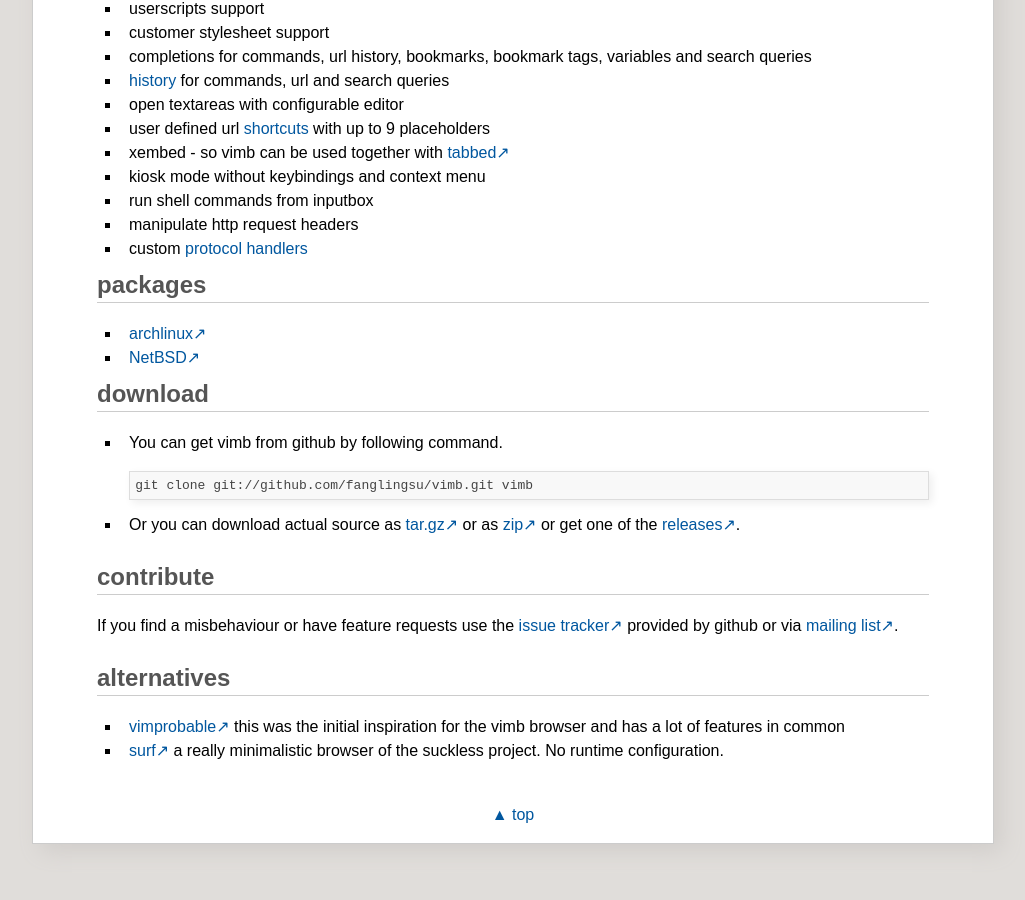
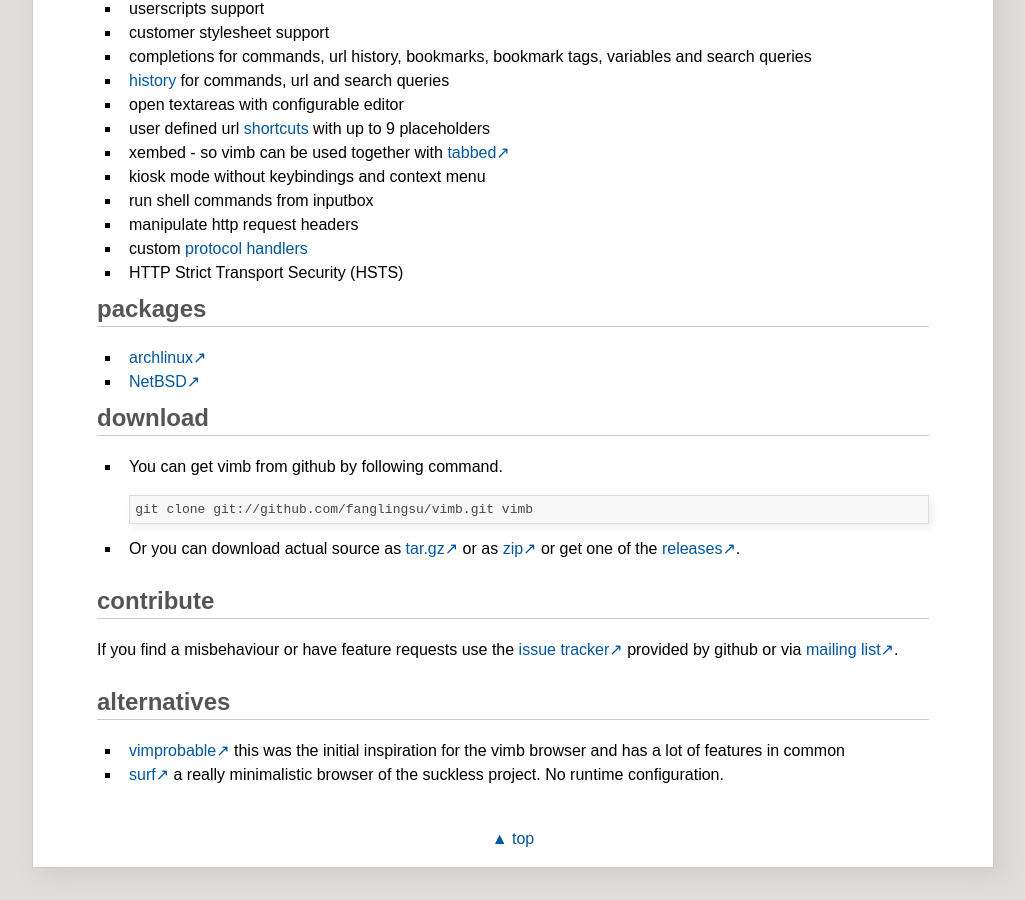
Before and after one commit to fanglingsu/vimb, a Jekyll site: the page built from index.md, in a window 1280 px wide and 900 px high, scrolled down 929 px. Shown: the whole window, without its empty margins (127-1152 px from the left). Built offline with Jekyll 4.4.1, drawn with Linux system fonts in a browser that asks for light colours; before the commit the page ends 1805 px from its top, so only the background shows below that.

Commit message:
Added HSTS support to feature list.

```diff
--- a/index.md
+++ b/index.md
@@ -44,6 +44,7 @@
 - run shell commands from inputbox
 - manipulate http request headers
 - custom [protocol handlers][handlers]
+- HTTP Strict Transport Security (HSTS)
 
 ## packages
 
```
